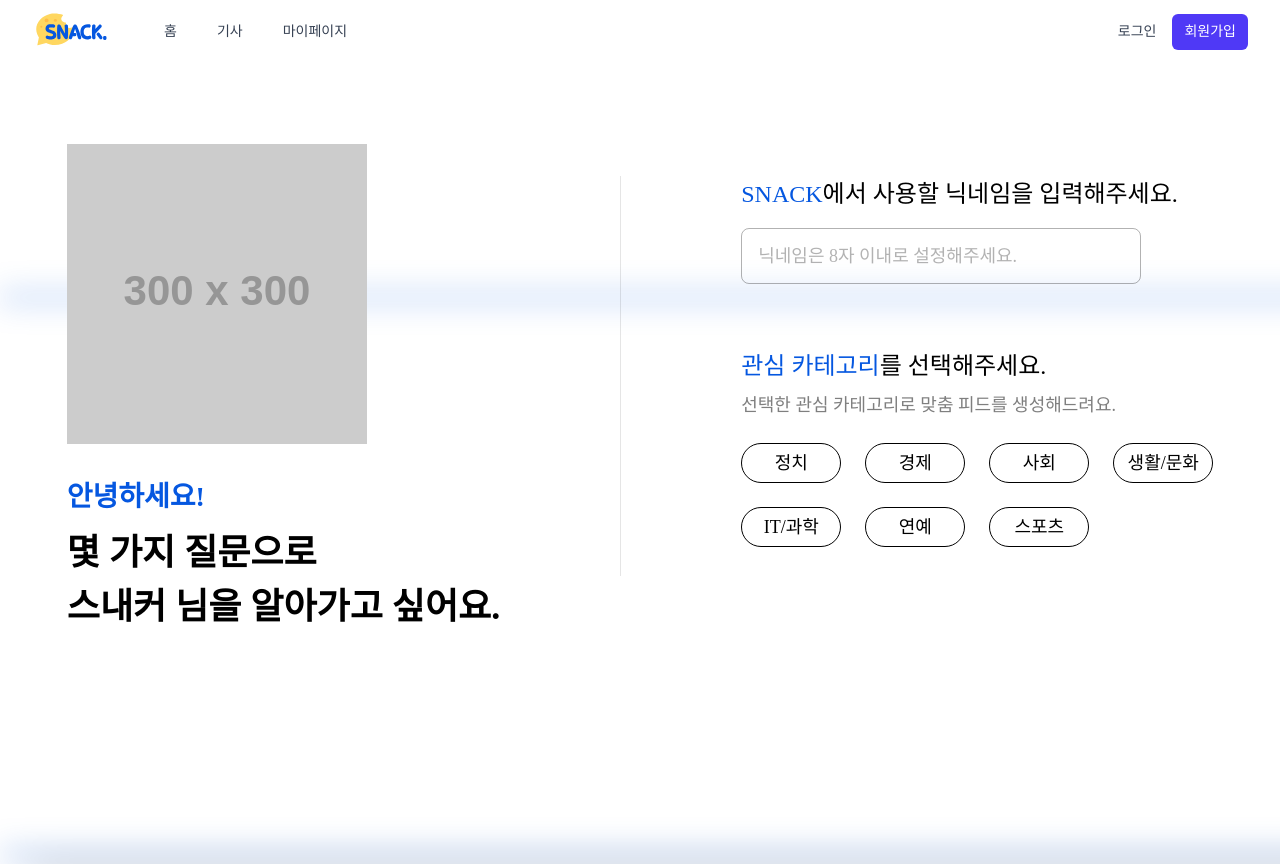
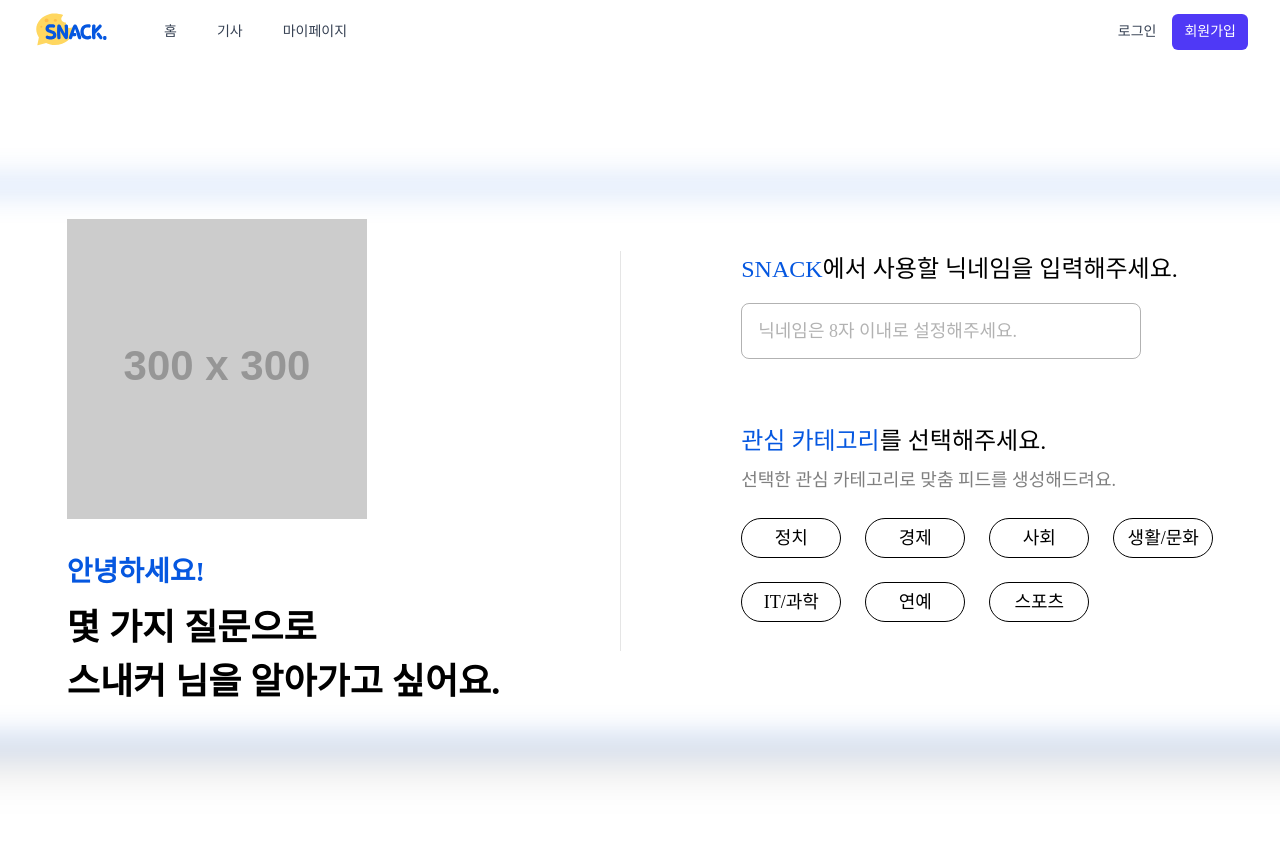
Before and after one commit to Umc8th-Snack/Front-end, a React (Vite) app: page /initial in a window 1280 px wide. Built offline with nearby package versions, Linux system fonts and the light colour scheme; a web font is replaced by a local one.

Commit message:
feat: 초기 화면 레이아웃 중앙 정렬 및 정밀 조정

```diff
--- a/src/pages/initial/InitialPage.tsx
+++ b/src/pages/initial/InitialPage.tsx
@@ -15,10 +15,11 @@ const InitialPage = () => {
     return (
         <div className="relative h-screen w-full overflow-hidden bg-white">
             {/* 배경 블러 효과 박스 */}
-            <div className="absolute top-[232px] left-0 h-[560px] w-[1440px] border-t-[3px] border-b-[3px] border-[#0557E0] shadow-[30px_30px_30px_rgba(0,0,0,0.1)] blur-[15px]" />
+            <div className="absolute top-1/2 left-1/2 h-[560px] w-[1440px] -translate-x-1/2 -translate-y-1/2 border-t-[3px] border-b-[3px] border-[#0557E0] shadow-[30px_30px_30px_rgba(0,0,0,0.1)] blur-[15px]" />
 
             {/* 메인 컨텐츠 */}
-            <div className="relative flex h-full justify-center pt-20">
+            <div className="relative flex h-full items-center justify-center">
+                <div className="flex h-[560px] w-[1440px] items-center justify-center">
                     <div className="flex items-start gap-[120px]">
                         {/* 왼쪽 영역: 이미지 + 인사말 */}
                         <div className="flex flex-col items-start">
@@ -98,6 +99,7 @@ const InitialPage = () => {
                     </div>
                 </div>
             </div>
+        </div>
     );
 };
 
```
Lines whose indentation alone changed are shown as unchanged.
